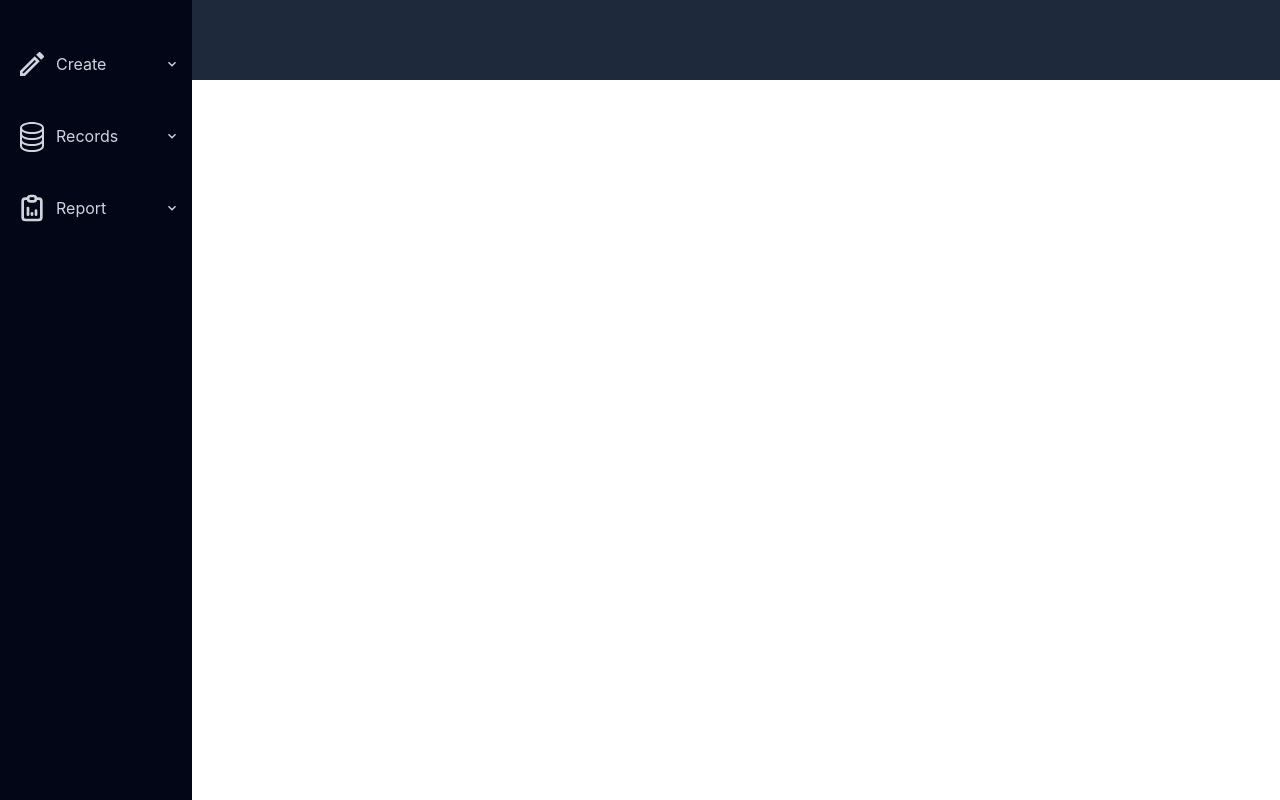
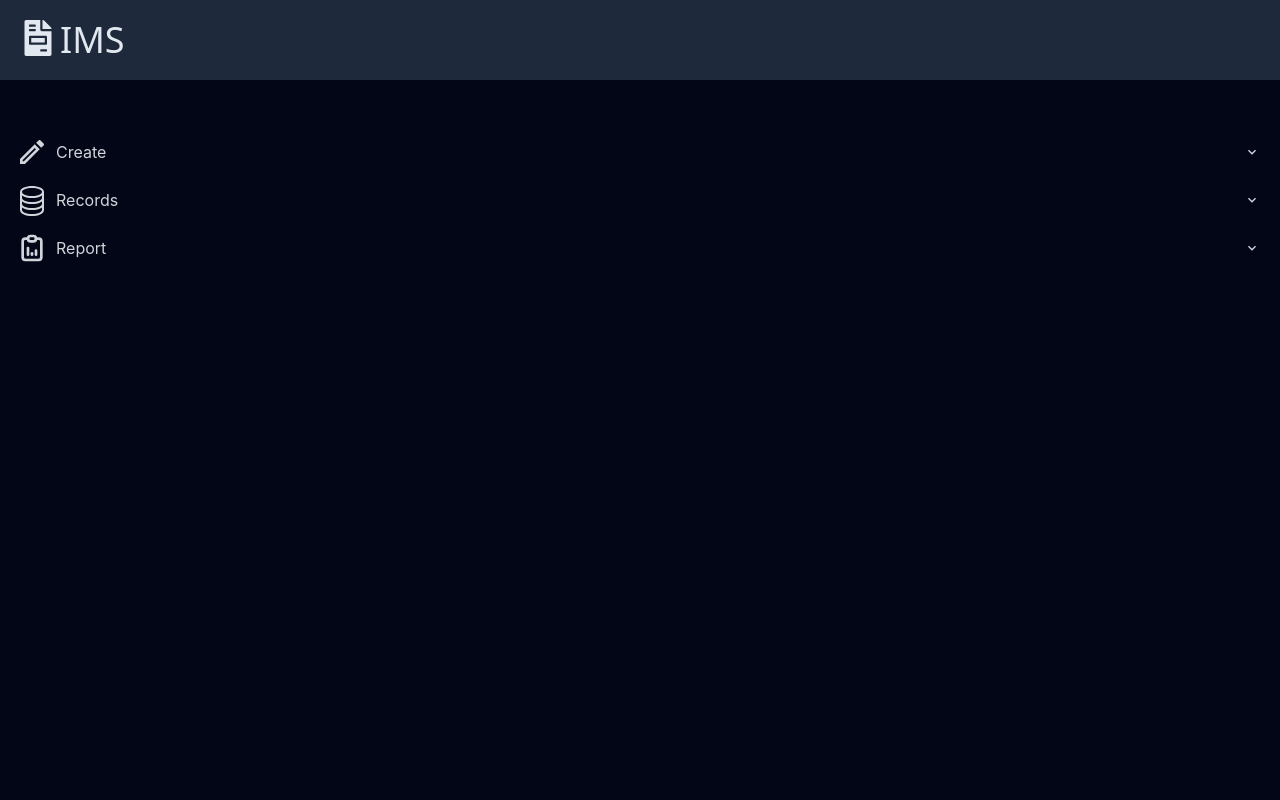
Before and after one commit to AbiyuNigussie/Invoice-Managment-System, a React (Create React App) app in the folder frontend/: page / in a window 1280 px wide. Built offline with nearby package versions, Linux system fonts and the light colour scheme.

Commit message:
Sidebar is Layout reforamatted.

```diff
--- a/frontend/src/components/Layout/SideBar.js
+++ b/frontend/src/components/Layout/SideBar.js
@@ -40,7 +40,8 @@ const SideBar = (props) => {
   const [expanded, dispatch] = useReducer(reducer, initialValues);
 
   return (
-    <div className="container flex flex-col gap-6  pt-10 fixed box-border h-full w-48 z-1 bg-slate-950 text-gray-300  max-md:hover:w-48 max-md:justify-items-center transition-all ease-in-out duration-500 ">
+    <div className="shrink-[5] container flex flex-col gap-6 bg-slate-950 text-gray-300  max-md:hover:w-48 max-md:justify-items-center transition-all ease-in-out duration-500 ">
+      <div className="container mt-32">
         <div className="flex flex-col">
           <div
             className="flex gap-2 pl-4 py-2 items-center hover:bg-slate-800 hover:text-white"
@@ -49,9 +50,9 @@ const SideBar = (props) => {
             <MdOutlineCreate className="h-8 w-8 " />
             <p className="text-l">Create</p>
             {expanded[0].isExpanded ? (
-            <MdExpandLess className="absolute right-3" />
+              <MdExpandLess className="ml-auto mr-5" />
             ) : (
-            <MdExpandMore className="absolute right-3" />
+              <MdExpandMore className="ml-auto mr-5" />
             )}
           </div>
           {expanded[0].isExpanded ? <CreateSubNav /> : ""}
@@ -64,9 +65,9 @@ const SideBar = (props) => {
             <BsDatabase className="h-8 w-8 " />
             <p className="text-l">Records</p>
             {expanded[1].isExpanded ? (
-            <MdExpandLess className="absolute right-3" />
+              <MdExpandLess className="ml-auto mr-5" />
             ) : (
-            <MdExpandMore className="absolute right-3" />
+              <MdExpandMore className="ml-auto mr-5" />
             )}
           </div>
           {expanded[1].isExpanded ? <RecordsSubNav /> : ""}
@@ -79,12 +80,13 @@ const SideBar = (props) => {
             <TbReportAnalytics className="h-8 w-8" />
             <p className="text-l">Report</p>
             {expanded[2].isExpanded ? (
-            <MdExpandLess className="absolute right-3" />
+              <MdExpandLess className="ml-auto mr-5" />
             ) : (
-            <MdExpandMore className="absolute right-3" />
+              <MdExpandMore className="ml-auto mr-5" />
             )}
           </div>
           {expanded[2].isExpanded ? <ReportSubNav /> : ""}
+        </div>
       </div>
     </div>
   );
```
Lines whose indentation alone changed are shown as unchanged.
